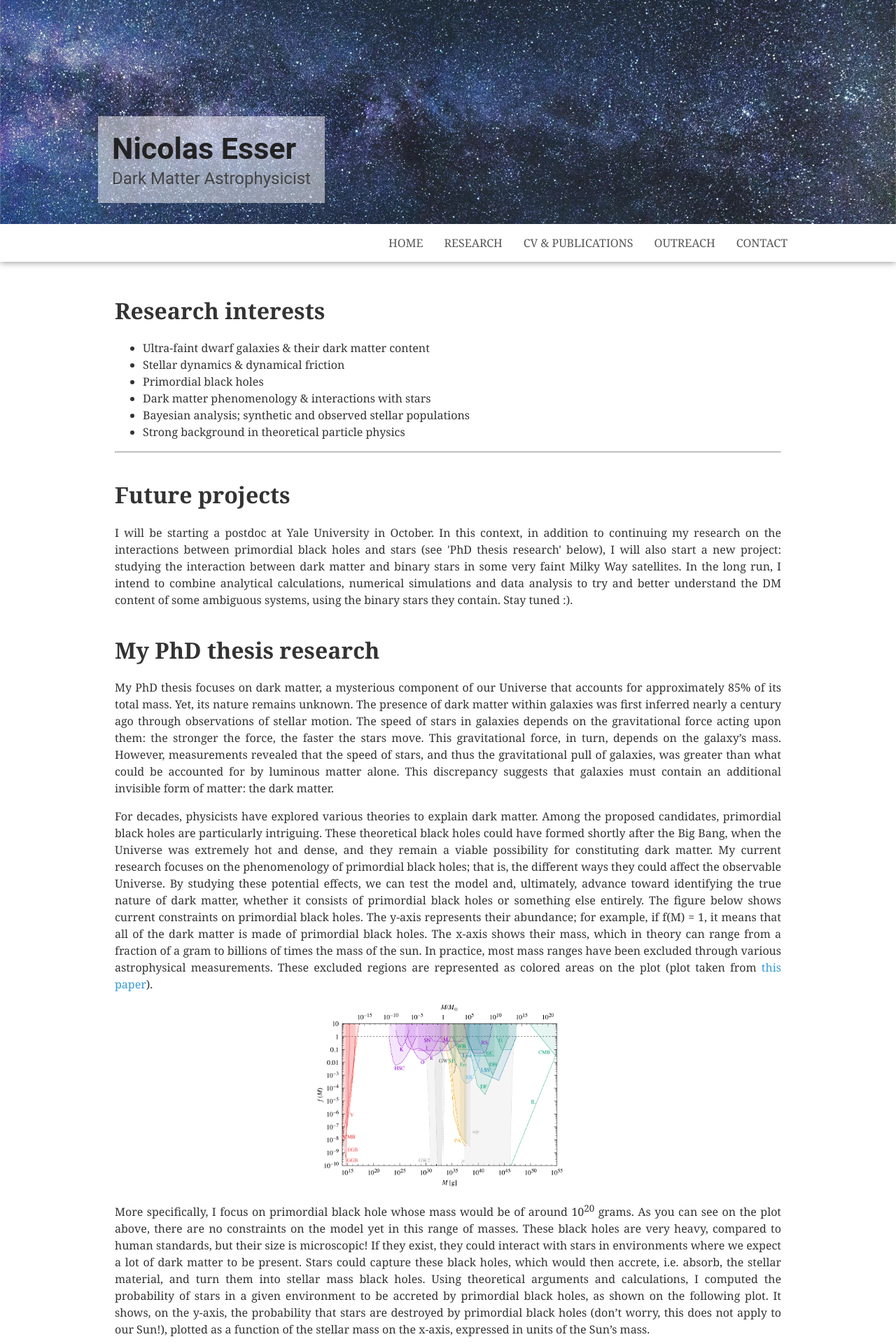
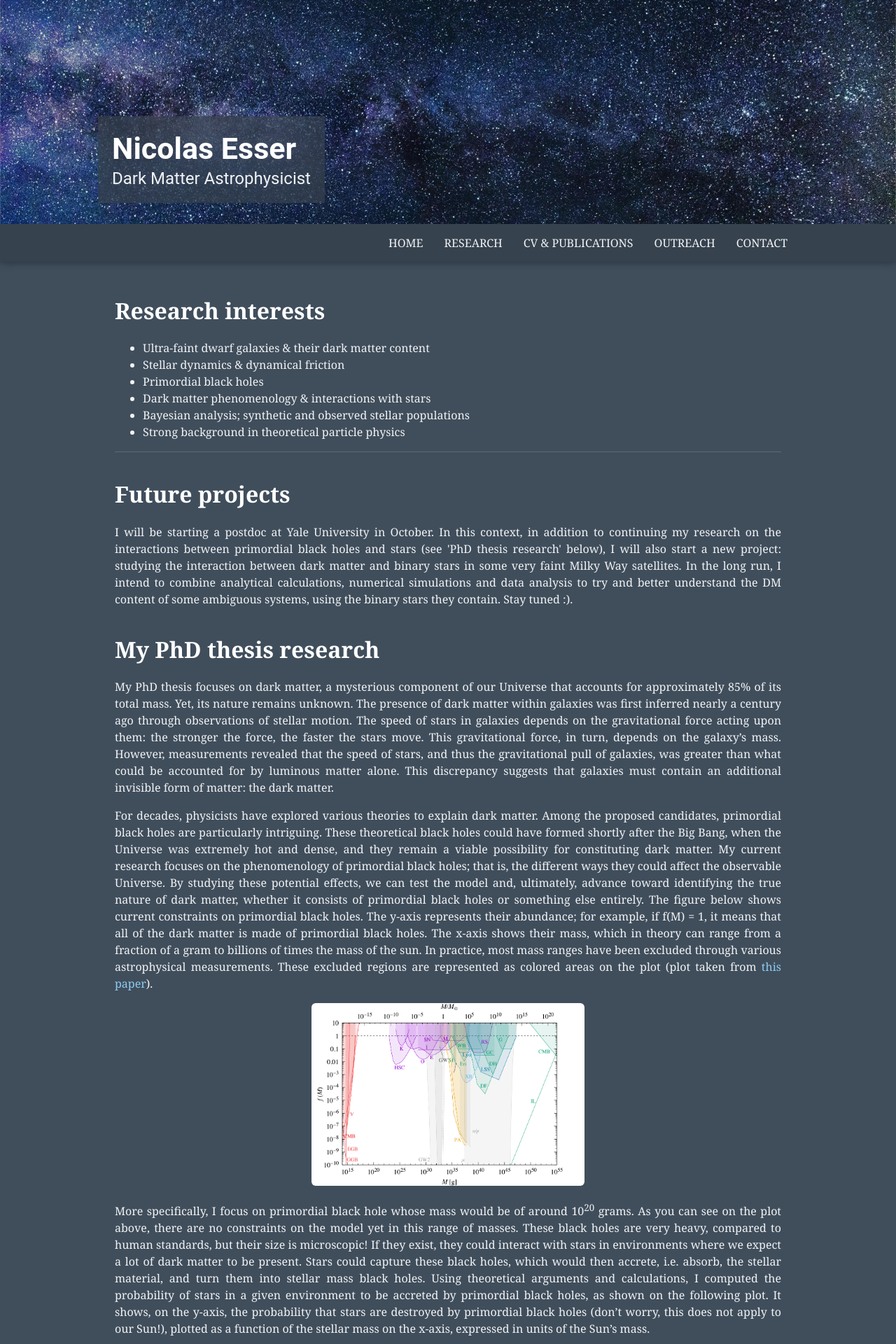
Before and after one commit to nicolasesser/nicolasesser.github.io, a Jekyll site: the page built from research.html, in a window 1280 px wide. Shown: the top 1920 px of the page at 70% size. Built offline with Jekyll 4.4.1, drawn with Linux system fonts in a browser that asks for light colours.

Commit message:
Background update

```diff
--- a/assets/css/style.css
+++ b/assets/css/style.css
@@ -4,7 +4,17 @@
 :root {
   --content-width: 1000px;   /* max width of the text column on large screens */
   --gutter: 24px;            /* side margin; shrinks on phones (see bottom) */
-  --link-color: #349AD5;     /* colour of every link in the page content */
+  --link-color: #8ECDF1;     /* colour of every link in the page content
+                                (lighter shade of #349AD5, readable on the dark background) */
+
+  /* colour theme */
+  --bg: #404E5C;                       /* page background */
+  --bg-header: #36424E;                /* menu bar, slightly darker */
+  --bg-raised: #4A5968;                /* boxes and table stripes */
+  --text: #F1F3F5;                     /* body text (soft white) */
+  --text-strong: #FFFFFF;              /* headings */
+  --text-muted: #C5CDD5;               /* hints, secondary text */
+  --line: rgba(255, 255, 255, 0.15);   /* borders and separators */
 }
 
 *, *::before, *::after {
@@ -19,9 +29,13 @@ html {
 html, body {
   margin: 0;
   font-family: Cambria, Calibri, Arial, sans-serif;
-  color: #555753;
+  color: var(--text);
   line-height: 1.5;
-  background: white;
+  background: var(--bg);
+}
+hr {
+  border: 0;
+  border-top: 1px solid var(--line);
 }
 
 /* Never let media overflow the screen */
@@ -37,8 +51,8 @@ header {
   display: flex;
   flex-direction: column;
   width: 100%;
-  background-color: white;
-  box-shadow: 0px 0px 10px gray;
+  background-color: var(--bg-header);
+  box-shadow: 0px 0px 12px rgba(0, 0, 0, 0.45);
   text-align: left;
 }
 
@@ -58,18 +72,18 @@ nav ul {
 }
 nav li a {
   display: block;
-  color: #555;
+  color: var(--text);
   text-align: center;
   padding: 15px 15px;
   text-decoration: none;
 }
 nav li a:active {
-  color: #777;
-  background-color: #222;
+  color: var(--text-muted);
+  background-color: rgba(0, 0, 0, 0.25);
 }
 nav li a:hover {
-  color: white;
-  background-color: #555;
+  color: var(--text-strong);
+  background-color: rgba(255, 255, 255, 0.12);
 }
 
 .header-banner {
@@ -99,17 +113,17 @@ nav li a:hover {
   text-decoration: none;
   text-align: left;
   line-height: 1.25;
-  background-color: rgba(255, 255, 255, 0.5);
+  background-color: rgba(54, 66, 78, 0.72);   /* --bg-header, see-through */
 }
 .header-name {
   display: block;
-  color: #222;
+  color: var(--text-strong);
   font-size: clamp(24px, 5vw, 43px);
   font-weight: bold;
 }
 .header-subtitle {
   display: block;
-  color: #444;
+  color: var(--text);
   font-size: clamp(15px, 2.8vw, 24px);
 }
 
@@ -119,7 +133,7 @@ main {
   max-width: var(--content-width);
   margin: 0 auto;
   padding: 10px var(--gutter) 40px;
-  color: #333;
+  color: var(--text);
   text-align: justify;
   overflow-wrap: break-word;
 }
@@ -129,7 +143,7 @@ main::after {           /* contain floated photos */
   clear: both;
 }
 main a {
-  color: #111;
+  color: inherit;
   text-decoration: none;
 }
 main a[href] {
@@ -142,6 +156,7 @@ main h1,
 main h2 {
   text-align: left;
   line-height: 1.25;
+  color: var(--text-strong);
 }
 main h1 {
   margin-top: 40px;
@@ -205,6 +220,7 @@ main h2 {
   display: inline-block;
   max-width: 100%;
   height: auto;
+  border-radius: 6px;
 }
 
 
@@ -238,18 +254,25 @@ main h2 {
 .plot_side_by_side_small.two img,
 .plot_side_by_side_small.three img  { max-height: 175px; }
 
+/* Logos are dark on transparent: show them on white tiles on the dark background */
+.plot_side_by_side_small img {
+  background: white;
+  padding: 8px;
+  border-radius: 8px;
+}
+
 
 /* Clickable box */
 .click-box {
-  background: #fff;
-  border: 2px solid #ccc;
+  background: var(--bg-raised);
+  border: 2px solid var(--line);
   border-radius: 10px;
   padding: 20px;
   text-align: center;
   width: 100%;
   max-width: 420px;
   cursor: pointer;
-  box-shadow: 0 4px 8px rgba(0,0,0,0.1);
+  box-shadow: 0 4px 10px rgba(0,0,0,0.25);
   transition: transform 0.2s ease, box-shadow 0.2s ease;
   margin: 2em auto;
   position: relative;
@@ -257,12 +280,12 @@ main h2 {
 
 .click-box:hover {
   transform: scale(1.05);
-  box-shadow: 0 6px 12px rgba(0,0,0,0.15);
+  box-shadow: 0 6px 14px rgba(0,0,0,0.35);
 }
 
 .click-hint {
   font-size: 0.85em;
-  color: #666;
+  color: var(--text-muted);
   margin-top: 10px;
   font-style: italic;
 }
@@ -288,11 +311,11 @@ main h2 {
   border-collapse: collapse;
 }
 .table tr:nth-child(odd) {
-  background-color: #eeeeee;
+  background-color: var(--bg-raised);
 }
 .table td {
   padding: 12px 24px 12px 24px;
-  border: 1px solid #eeeeee;
+  border: 1px solid var(--line);
   text-align: left;
   vertical-align: top;
 }
@@ -301,7 +324,8 @@ main h2 {
 .card {
   width: 320px;
   max-width: 100%;
-  box-shadow: 0 4px 8px 0 rgba(0,0,0,0.2);
+  background: var(--bg-raised);
+  box-shadow: 0 4px 8px 0 rgba(0,0,0,0.3);
   transition: 0.3s;
   display: inline-block;
 }
@@ -381,7 +405,7 @@ main h2 {
 }
 nav {
   view-transition-name: site-nav;
-  background: white;
+  background: var(--bg-header);
 }
 .header-title {
   view-transition-name: site-title;
```
